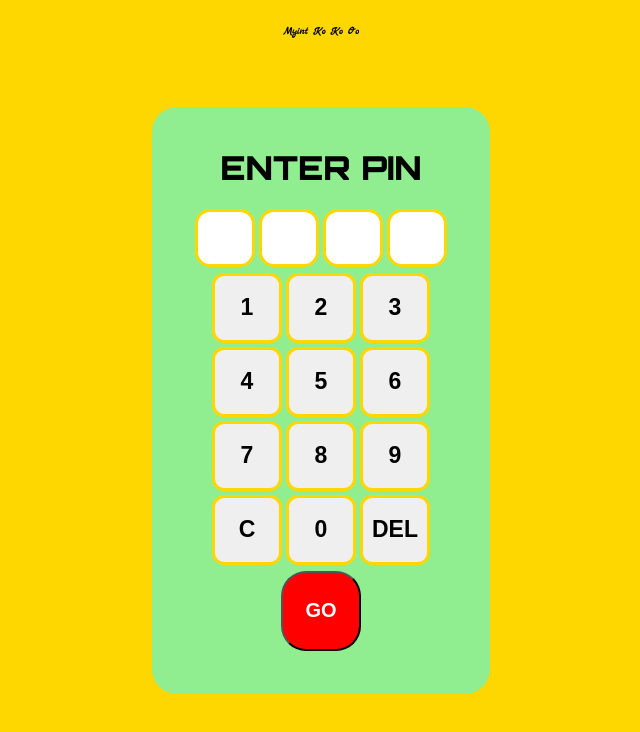
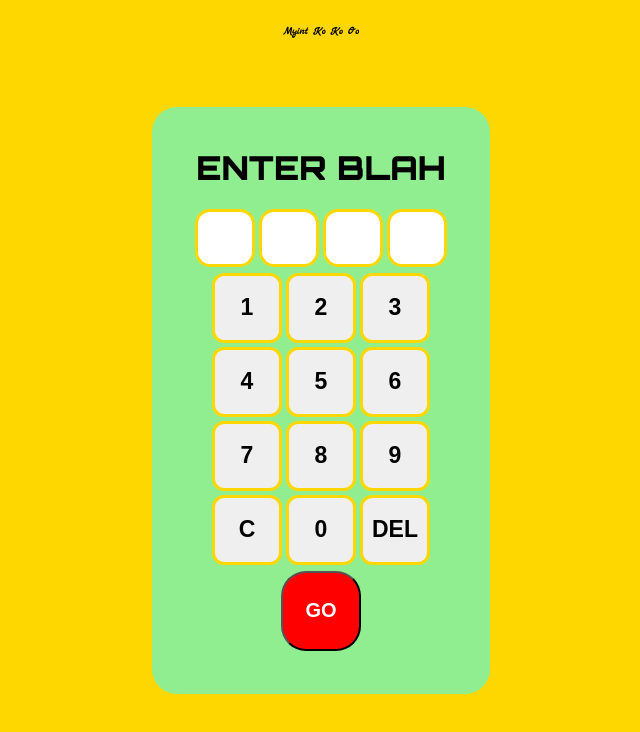
Before and after one commit to KhaingNiNi/SomeReact, a website: page index.html in a window 1280 px wide. Shown: the whole page, without its empty margins (319-959 px from the left). Drawn offline with Linux system fonts and the light colour scheme.

Commit message:
i am changing

```diff
--- a/index.html
+++ b/index.html
@@ -41,7 +41,7 @@
 	<div id="qage" class="animated delay-1s jackInTheBox">
 	<div id="forerror">
 	<div id="qcolor" align="center">
-	<span id="headinglabel">ENTER PIN</span><br>
+	<span id="headinglabel">ENTER BLAH</span><br>
 	<div>
 <table>
 <tr>
```
